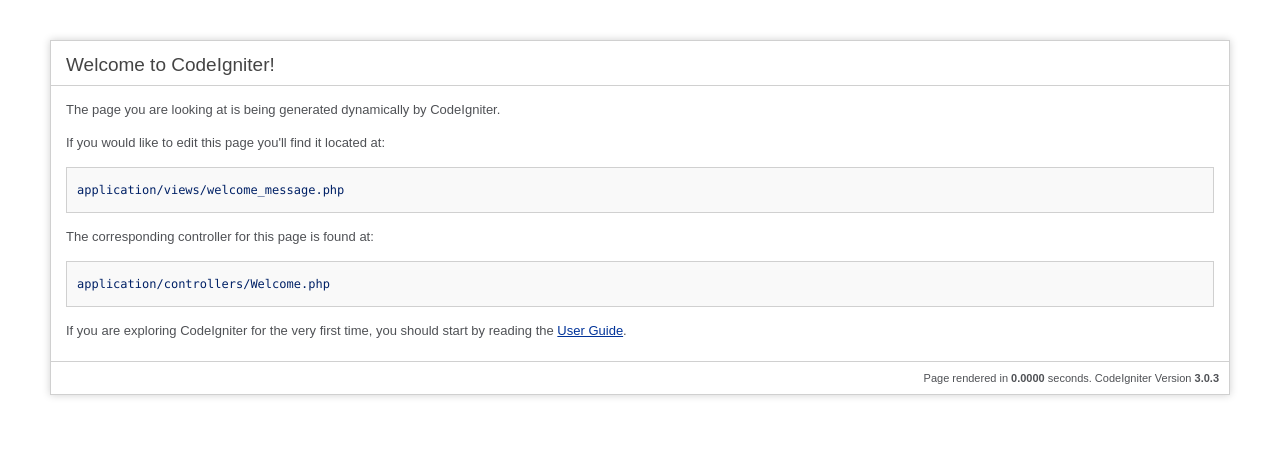
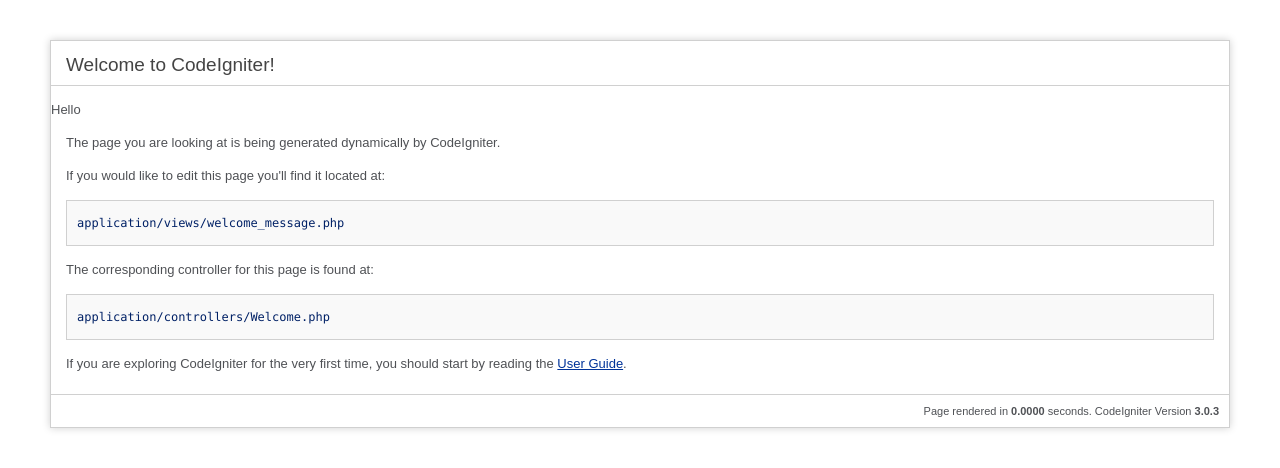
Before and after one commit to itmeokdev/bill-dev, a CodeIgniter app: page /database/ in a window 1280 px wide. Shown: the top 468 px of the page. Run offline with CodeIgniter, Linux system fonts and the light colour scheme.

Commit message:
001
test commit

```diff
--- a/application/views/welcome_message.php
+++ b/application/views/welcome_message.php
@@ -69,6 +69,8 @@ defined('BASEPATH') OR exit('No direct script access allowed');
 
 <div id="container">
 	<h1>Welcome to CodeIgniter!</h1>
+	<p> Hello<p>
+
 
 	<div id="body">
 		<p>The page you are looking at is being generated dynamically by CodeIgniter.</p>
```
